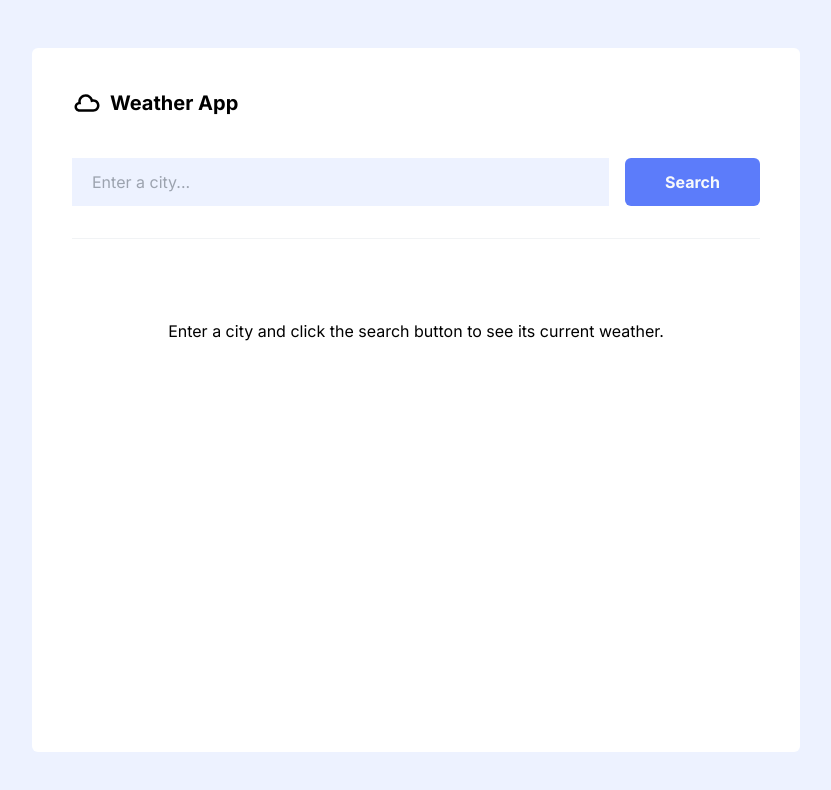
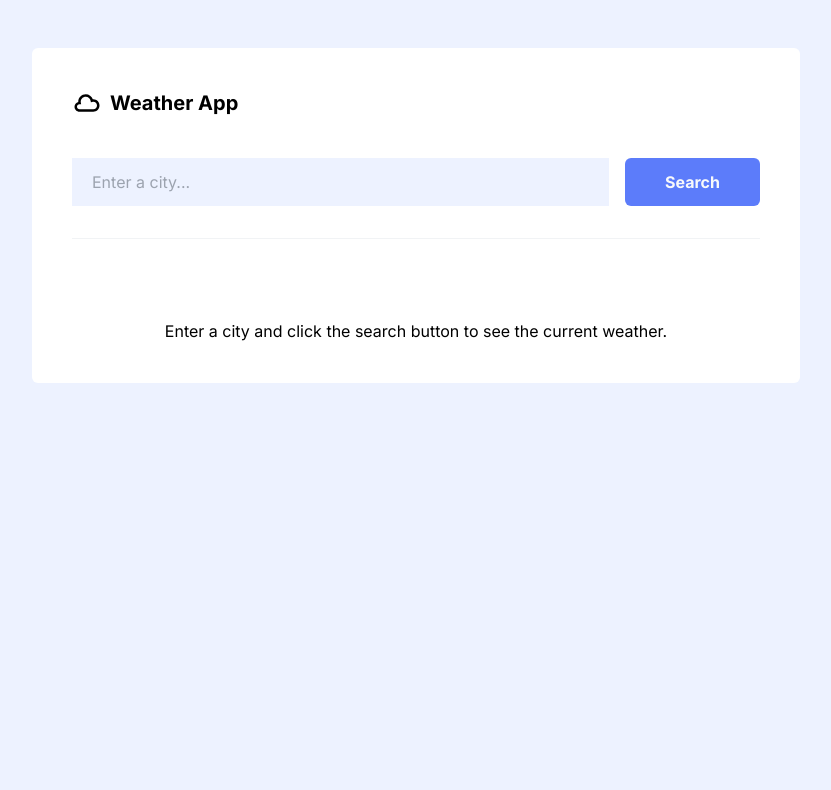
Before and after one commit to dev-rome/Weather-App, a Next.js app: page / in a window 1280 px wide. Shown: the top 790 px of the page, without its empty margins (224-1055 px from the left). Built offline with nearby package versions, Linux system fonts and the light colour scheme.

Commit message:
edit text

```diff
--- a/app/page.tsx
+++ b/app/page.tsx
@@ -30,7 +30,7 @@ export default function Home() {
   };
 
   return (
-    <section className="bg-[#edf2ff] h-screen flex justify-center px-4 py-12">
+    <section className="flex justify-center items-center px-4 py-12">
       <div className="bg-[#fff] max-w-3xl mx-auto w-full rounded-md p-10">
         <div className="flex gap-2 items-center">
           <TiWeatherCloudy className="text-3xl" />
@@ -45,7 +45,7 @@ export default function Home() {
         ) : (
           <div className="text-center mt-20">
             <p>
-              Enter a city and click the search button to see its current
+              Enter a city and click the search button to see the current
               weather.
             </p>
           </div>
```
